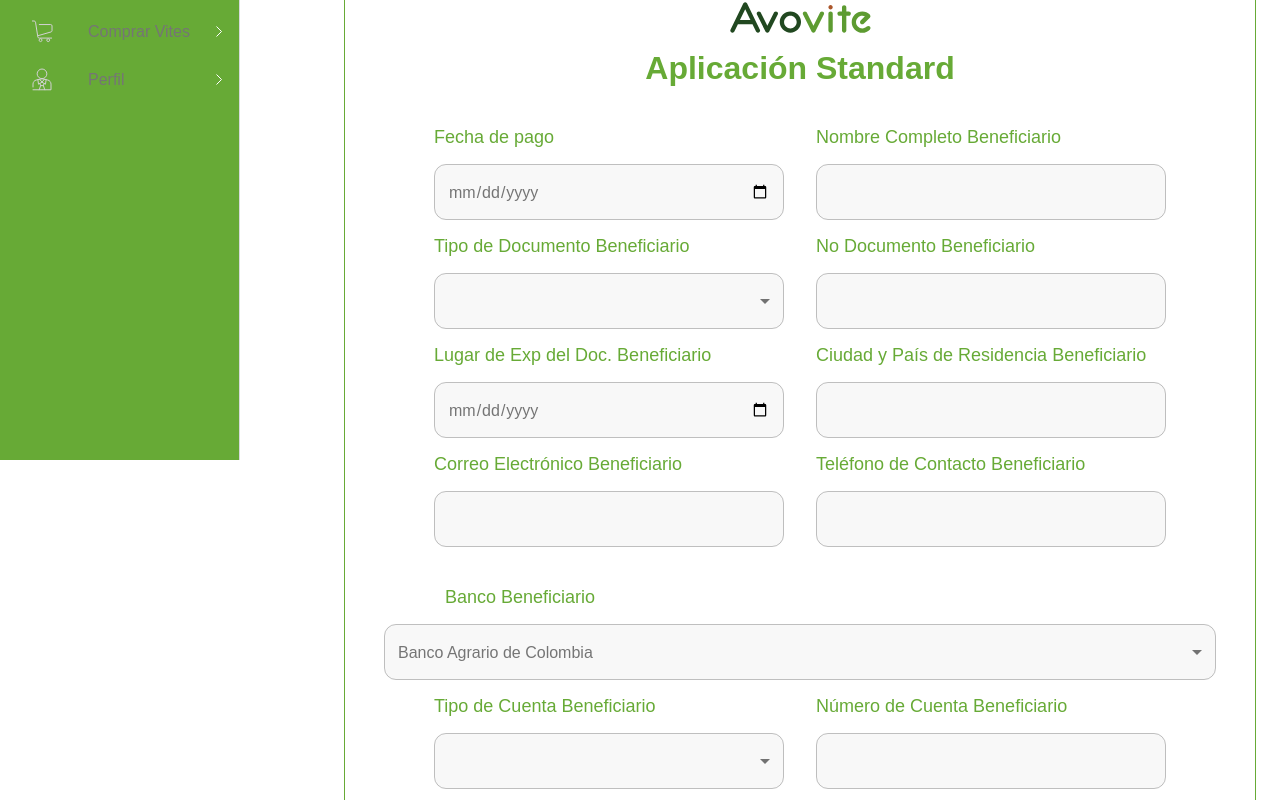
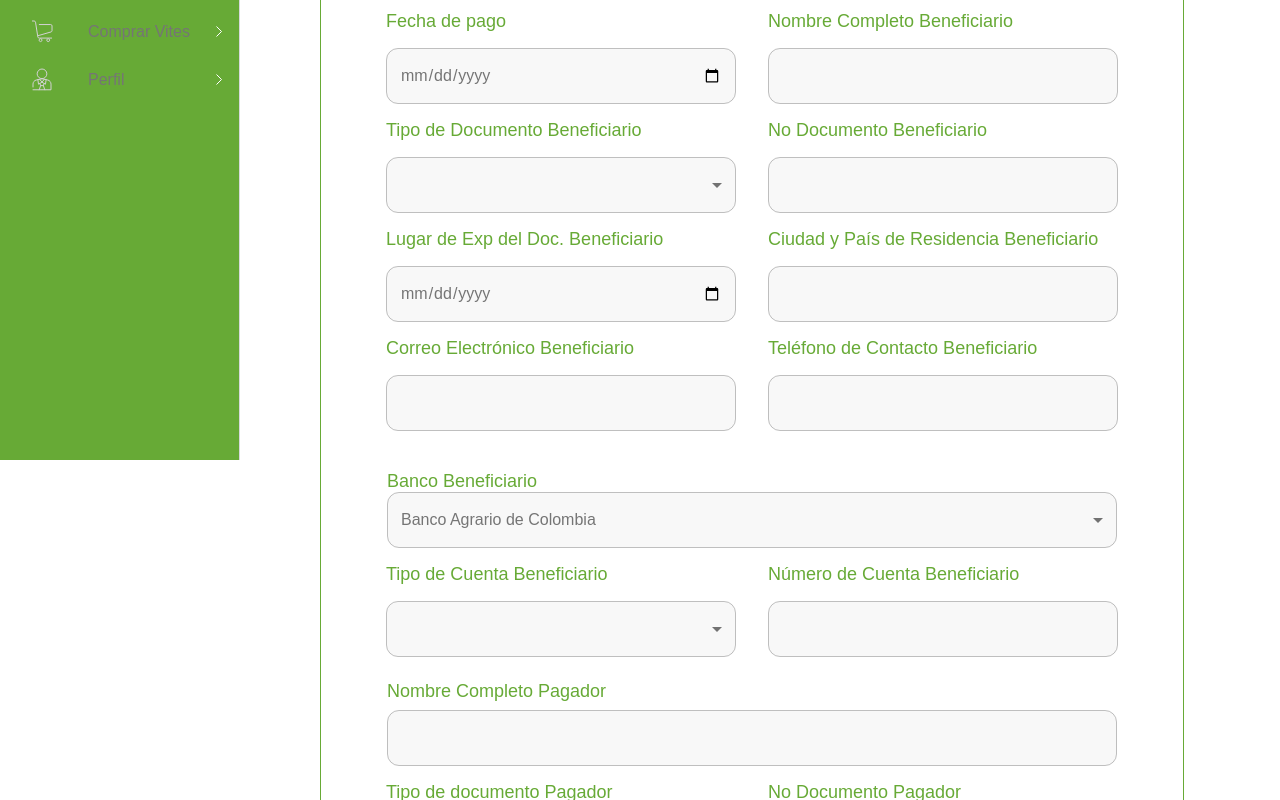
Before and after one commit to WSQuintero/avovite, a React (Vite) app: page /form in a window 1280 px wide. Shown: the part 340-1140 px from the top of the page. Built offline with nearby package versions, Linux system fonts and the light colour scheme.

Commit message:
Adding new features, like datatable, form, views: [Certificates, Terms and conditions, Information Datatable]

```diff
--- a/src/App.jsx
+++ b/src/App.jsx
@@ -133,6 +133,7 @@ const theme = createTheme({
           border: "none",
           color: "#757575", // Cambia el color del texto según tus preferencias
           fontSize: "16px", // Ajusta el tamaño de fuente según tus necesidades
+
           fontWeight: 500,
           width:350
         },
@@ -170,7 +171,7 @@ const theme = createTheme({
           color: "#757575", // Cambia el color del texto según tus preferencias
           fontSize: "16px", // Ajusta el tamaño de fuente según tus necesidades
           fontWeight: 500,
-          width:350,
+
           "&:hover":{
             borderWidth:3,
 
--- a/src/Pages/Formulario.jsx
+++ b/src/Pages/Formulario.jsx
@@ -16,23 +16,38 @@ import { useTheme } from "@emotion/react";
 const Formulario = () => {
   const theme = useTheme();
   return (
-    <Container
-      maxWidth="lg"
+    <Grid
       sx={(theme) => ({
-        paddingY: 4,
+        display: "flex",
+        width: "100%",
+        justifyContent: "center",
+        alignItems: "center",
+
         [theme.breakpoints.up("lg")]: {
-          marginTop: 24,
+          display: "flex",
+          width: "90%",
+          justifyContent: "center",
+          alignItems: "center",
+
         },
       })}
     >
       <Box
-        display="flex"
         sx={(theme) => ({
+          display: "flex",
           flexDirection: "column",
-          justifyContent: "center",
           alignItems: "center",
+          width: "80%",
+
+          paddingY: 4,
           [theme.breakpoints.up("lg")]: {
-            paddingY: 3,
+            display: "flex",
+            flexDirection: "column",
+            alignItems: "center",
+            marginTop: 10,
+
+            width: "100%",
+
             gap: 2,
             border: 1,
             borderColor: "primary.main",
@@ -40,16 +55,17 @@ const Formulario = () => {
           },
         })}
       >
-        <img src={logo} alt="photo" />
-        <Typography variant="h2">Aplicación Standard</Typography>
+        <img src={logo} width="20%" height="20%" alt="photo" />
+        <Typography variant="h2" fontSize={25}>Aplicación Standard</Typography>
         <Box
-          display="flex"
           sx={(theme) => ({
             flexDirection: "column",
             justifyContent: "center",
             alignItems: "center",
             paddingY: 3,
+
             [theme.breakpoints.up("lg")]: {
+              display: "flex",
               flexDirection: "row",
               justifyContent: "space-between",
               alignItems: "center",
@@ -58,9 +74,14 @@ const Formulario = () => {
             },
           })}
         >
-          <Grid display="flex" flexDirection="column" gap={2}>
+          <Grid
+            display="flex"
+            flexDirection="column"
+            justifyContent="space-between"
+            gap={2}
+          >
             <Typography variant="h3">Fecha de pago</Typography>
-            <TextField type="date" />
+            <TextField Fullwidth type="date" fullWidth />
             <Typography variant="h3">Tipo de Documento Beneficiario</Typography>
             <FormControl fullWidth variant="outlined">
               <Select
@@ -81,11 +102,11 @@ const Formulario = () => {
             <Typography variant="h3">
               Lugar de Exp del Doc. Beneficiario
             </Typography>
-            <TextField type="date" />
+            <TextField Fullwidth type="date" />
             <Typography variant="h3">
               Correo Electrónico Beneficiario
             </Typography>
-            <TextField />
+            <TextField Fullwidth />
           </Grid>
           <Box
             sx={(theme) => ({
@@ -95,56 +116,70 @@ const Formulario = () => {
               },
             })}
           ></Box>
-          <Grid display="flex" flexDirection="column" gap={2}>
+          <Grid
+            display="flex"
+            flexDirection="column"
+            justifyContent="space-between"
+            gap={2}
+          >
             <Typography variant="h3">Nombre Completo Beneficiario</Typography>
-            <TextField />
+            <TextField Fullwidth />
             <Typography variant="h3">No Documento Beneficiario</Typography>
-            <TextField type="number" />
+            <TextField Fullwidth type="number" />
             <Typography variant="h3">
               Ciudad y País de Residencia Beneficiario
             </Typography>
-            <TextField />
+            <TextField Fullwidth />
             <Typography variant="h3">
               Teléfono de Contacto Beneficiario
             </Typography>
-            <TextField type="number" />
+            <TextField Fullwidth type="number" />
           </Grid>
         </Box>
+
+        <Box
+          sx={(theme) => ({
+            display: "flex",
+            flexDirection: "column",
+            width: 360,
+            [theme.breakpoints.up("lg")]: {
+              width: 730,
+            },
+          })}
+        >
           <Typography
             variant="h3"
             textAlign="start"
             sx={(theme) => ({
               paddingY: 1,
-            marginRight: 25,
+
               [theme.breakpoints.up("lg")]: {
-              marginRight: 70,
                 paddingY: 0,
               },
             })}
           >
             Banco Beneficiario
           </Typography>
-        <FormControl variant="outlined">
+          <FormControl
+            variant="outlined"
+            sx={(theme) => ({
+              width: "100%",
+              [theme.breakpoints.up("lg")]: {},
+            })}
+          >
             <Select
               id="bancoBeneficiario"
               defaultValue="bancoAgrario"
               sx={(theme) => ({
-              width: "40vh",
-
                 [theme.breakpoints.up("lg")]: {
-                width: "104vh",
+                  width: "100%",
                 },
               })}
             >
-            <MenuItem
-              value=""
-              sx={(theme) => ({
-                "&:hover": { backgroundColor: "#757575" },
-              })}
-            >
-              Selecciona una Opcion
+              <MenuItem value="">Selecciona una Opcion</MenuItem>
+              <MenuItem value="bancoAgrario">
+                Banco Agrario de Colombia
               </MenuItem>
-            <MenuItem value="bancoAgrario">Banco Agrario de Colombia</MenuItem>
               <MenuItem value="bancoBogota">Banco de Bogotá</MenuItem>
               <MenuItem value="bancoCajaSocial">Banco Caja Social</MenuItem>
               <MenuItem value="bancoColpatria">Banco Colpatria</MenuItem>
@@ -164,6 +199,8 @@ const Formulario = () => {
               <MenuItem value="bancamia">Bancamía</MenuItem>
             </Select>
           </FormControl>
+        </Box>
+
         <Box
           display="flex"
           sx={(theme) => ({
@@ -188,13 +225,13 @@ const Formulario = () => {
               paddingY: 1,
 
               [theme.breakpoints.up("lg")]: {
-
                 paddingY: 0,
               },
             })}
           >
             <Typography variant="h3">Tipo de Cuenta Beneficiario</Typography>
-            <FormControl fullWidth variant="outlined">
+
+            <FormControl variant="outlined" sx={{ width: 350 }}>
               <Select
                 id="tipoDeCuentaBeneficiaria"
                 defaultValue="Selecciona el tipo de documento"
@@ -207,43 +244,50 @@ const Formulario = () => {
           </Grid>
           <Grid display="flex" flexDirection="column" gap={2}>
             <Typography variant="h3">Número de Cuenta Beneficiario</Typography>
-            <TextField type="number" />
+            <TextField Fullwidth type="number" />
           </Grid>
         </Box>
+        <Box
+          sx={(theme) => ({
+            display: "flex",
+            flexDirection: "column",
+            width: 360,
+            [theme.breakpoints.up("lg")]: {
+              width: 730,
+            },
+          })}
+        >
           <Typography
             variant="h3"
             sx={(theme) => ({
-            marginRight:16,
-            paddingY:1,
-            [theme.breakpoints.up("lg")]: {
-              marginRight: 62,
-            },
+              paddingY: 1,
+              [theme.breakpoints.up("lg")]: {},
             })}
           >
             Nombre Completo Pagador
           </Typography>
 
           <TextField
+            Fullwidth
             sx={(theme) => ({
-            width: "40vh",
-
               [theme.breakpoints.up("lg")]: {
-              width: "104vh",
+                width: "100%",
               },
             })}
           />
+        </Box>
         <Box
           display="flex"
           sx={(theme) => ({
             flexDirection: "column",
             justifyContent: "center",
             alignItems: "center",
-            paddingY:1,
+            paddingY: 1,
             [theme.breakpoints.up("lg")]: {
               flexDirection: "row",
               justifyContent: "space-between",
               alignItems: "center",
-              paddingY:0,
+              paddingY: 0,
 
               gap: 4,
             },
@@ -255,6 +299,7 @@ const Formulario = () => {
               <Select
                 id="tipoDocumentoBeneficiario"
                 defaultValue="Selecciona el tipo de documento"
+                sx={{ width: 350 }}
               >
                 <MenuItem value="cedula">Cédula de Ciudadanía</MenuItem>
                 <MenuItem value="tarjetaIdentidad">
@@ -268,47 +313,53 @@ const Formulario = () => {
               </Select>
             </FormControl>
           </Grid>
-          <Grid display="flex" flexDirection="column" gap={2} sx={(theme) => ({
+          <Grid
+            display="flex"
+            flexDirection="column"
+            gap={2}
+            sx={(theme) => ({
               paddingY: 1,
 
               [theme.breakpoints.up("lg")]: {
-
                 paddingY: 0,
               },
-            })}>
+            })}
+          >
             <Typography variant="h3">No Documento Pagador</Typography>
-            <TextField type="number" />
+            <TextField Fullwidth type="number" />
           </Grid>
         </Box>
         <Box
           sx={(theme) => ({
-
+            display: "flex",
+            flexDirection: "column",
+            width: 360,
             [theme.breakpoints.up("lg")]: {
-              display: "none",
+              width: 730,
             },
           })}
-        ></Box>
+        >
           <Typography
             variant="h3"
             sx={(theme) => ({
               paddingY: 1,
-            [theme.breakpoints.up("lg")]: {
-              marginRight: 44,
-            },
+
+              [theme.breakpoints.up("lg")]: {},
             })}
           >
             Lugar de Expedición del Documento Pagador
           </Typography>
 
           <TextField
+            fullWidth
             sx={(theme) => ({
-            width: "40vh",
-
               [theme.breakpoints.up("lg")]: {
-              width: "104vh",
+                width: "100%",
               },
             })}
           />
+        </Box>
+
         <Box
           sx={(theme) => ({
             height: 9,
@@ -321,7 +372,7 @@ const Formulario = () => {
           Enviar
         </Button>
       </Box>
-    </Container>
+    </Grid>
   );
 };
 
```
Lines whose indentation alone changed are shown as unchanged.
